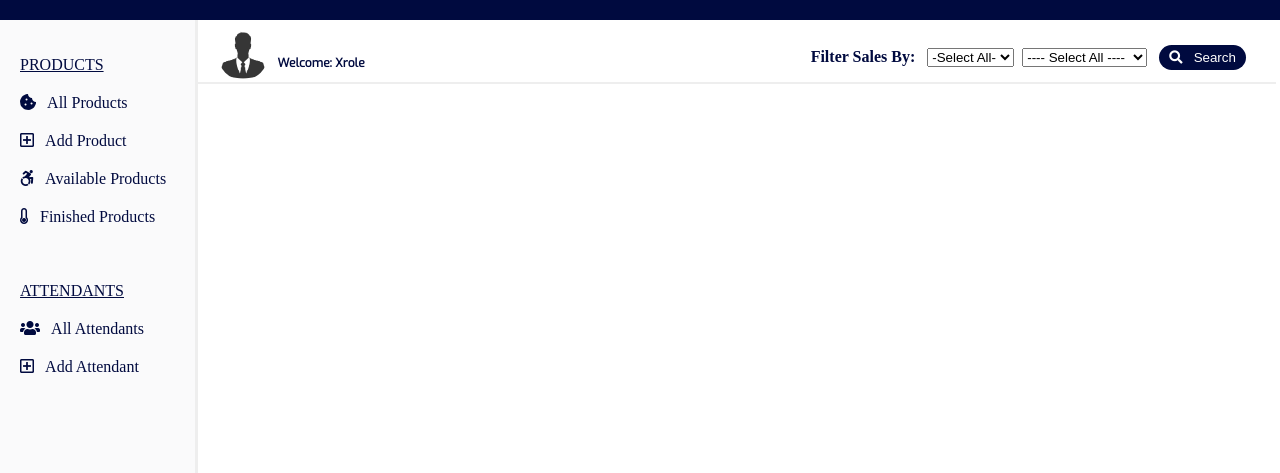
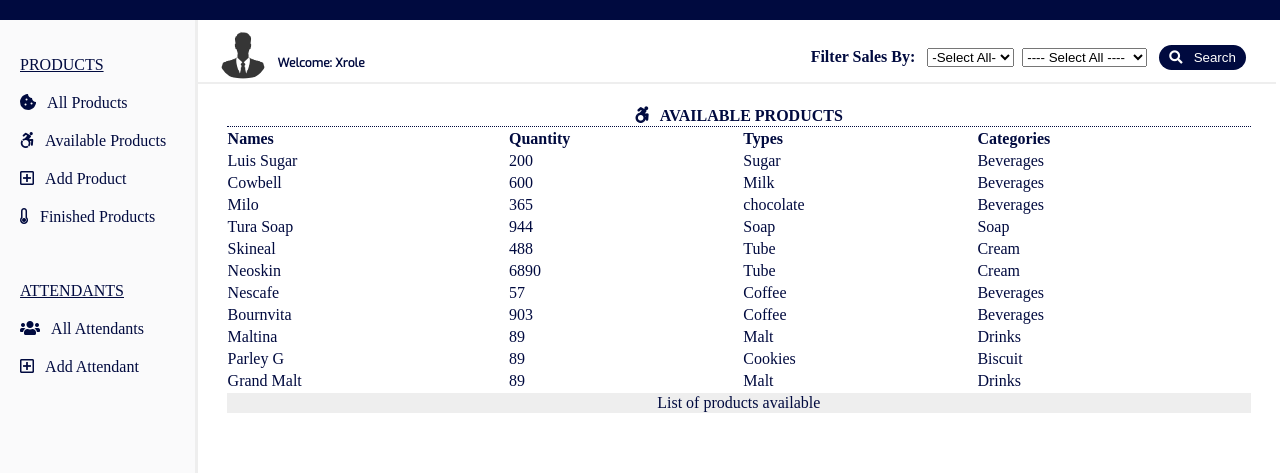
Before and after one commit to XROLE/storeManus, a plain HTML site: page views/adminDashboard.html in a window 1280 px wide. Shown: the part 47-520 px from the top of the page. Drawn offline with Linux system fonts and the light colour scheme.

Commit message:
added and styled available product section

```diff
--- a/css/style.css
+++ b/css/style.css
@@ -242,7 +242,7 @@
 #all-products{
     display: none;
 }
-#table-head{
+.table-head{
     text-align: center;
     border-bottom: #000a3f 1px dotted;
 }
--- a/views/adminDashboard.html
+++ b/views/adminDashboard.html
@@ -42,8 +42,8 @@
                         <ul class="dasboard-content-items">
                             <p class="dasboard-header">Products</p>
                             <li class="link"><i class="fas fa-cookie-bite"></i> &nbsp; All Products</li>
+                            <li class="link"><i class="fab fa-accessible-icon"></i> &nbsp; Available Products</li>
                             <li class="link"><i class="far fa-plus-square"></i> &nbsp; Add Product</li>
-                            <li class="link"><i class="fab fa-accessible-icon"></i> &nbsp; Available Products</li>
                             <li class="link"><i class="fas fa-thermometer-empty"></i> &nbsp; Finished Products</li>
                         </ul>
                         <ul class="dasboard-content-items">
@@ -90,7 +90,7 @@
                         <table id="all-products">
                                 <thead>
                                     <tr>
-                                        <th colspan="5" id="table-head"> <i class="fas fa-cookie-bite"></i> &nbsp;ALL PRODUCTS</th>
+                                        <th colspan="5" class="table-head"> <i class="fas fa-cookie-bite"></i> &nbsp;ALL PRODUCTS</th>
                                     </tr>
                                 </thead>
                                 <tbody>
@@ -242,6 +242,92 @@
                                 </tfoot>
                         </table>
                         <!-- available product table -->
+                        <table>
+                            <thead>
+                                <tr>
+                                    <th colspan="4" class="table-head"><i class="fab fa-accessible-icon"></i> &nbsp; AVAILABLE PRODUCTS</th>
+                                </tr>
+                            </thead>
+                            <tbody>
+                                <tr>
+                                    <th>Names</th>
+                                    <th>Quantity</th>
+                                    <th>Types</th>
+                                    <th>Categories</th>
+                                </tr>
+                                <tr>
+                                    <td>Luis Sugar</td>
+                                    <td>200</td>
+                                    <td>Sugar</td>
+                                    <td>Beverages</td>
+                                </tr>
+                                <tr>
+                                    <td>Cowbell</td>
+                                    <td>600</td>
+                                    <td>Milk</td>
+                                    <td>Beverages</td>
+                                </tr>
+                                <tr>
+                                    <td>Milo</td>
+                                    <td>365</td>
+                                    <td>chocolate</td>
+                                    <td>Beverages</td>
+                                </tr>
+                                <tr>
+                                    <td>Tura Soap</td>
+                                    <td>944</td>
+                                    <td>Soap</td>
+                                    <td>Soap</td>
+                                </tr>
+                                <tr>
+                                    <td>Skineal</td>
+                                    <td>488</td>
+                                    <td>Tube</td>
+                                    <td>Cream</td>
+                                </tr>
+                                <tr>
+                                    <td>Neoskin</td>
+                                    <td>6890</td>
+                                    <td>Tube</td>
+                                    <td>Cream</td>
+                                </tr>
+                                <tr>
+                                    <td>Nescafe</td>
+                                    <td>57</td>
+                                    <td>Coffee</td>
+                                    <td>Beverages</td>
+                                </tr>
+                                <tr>
+                                    <td>Bournvita</td>
+                                    <td>903</td>
+                                    <td>Coffee</td>
+                                    <td>Beverages</td>
+                                </tr>
+                                <tr>
+                                    <td>Maltina</td>
+                                    <td>89</td>
+                                    <td>Malt</td>
+                                    <td>Drinks</td>
+                                </tr>
+                                <tr>
+                                    <td>Parley G</td>
+                                    <td>89</td>
+                                    <td>Cookies</td>
+                                    <td>Biscuit</td>
+                                </tr>
+                                <tr>
+                                    <td>Grand Malt</td>
+                                    <td>89</td>
+                                    <td>Malt</td>
+                                    <td>Drinks</td>
+                                </tr>
+                            </tbody>
+                            <tfoot>
+                                <tr>
+                                    <td colspan="4">List of products available</td>
+                                </tr>
+                            </tfoot>
+                        </table>
                     </div>
                 </div>
             </div>
```
